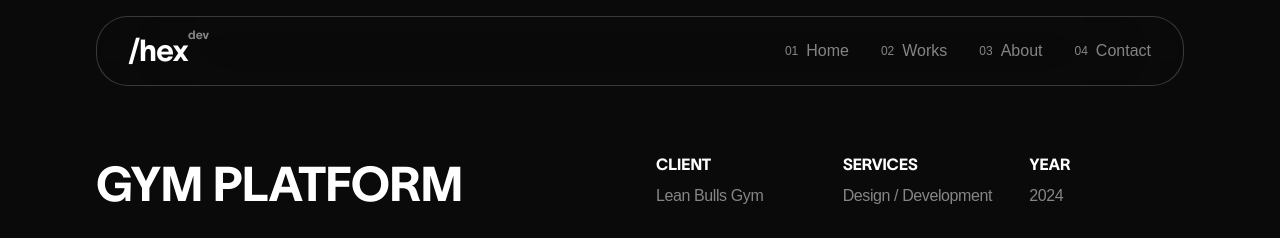
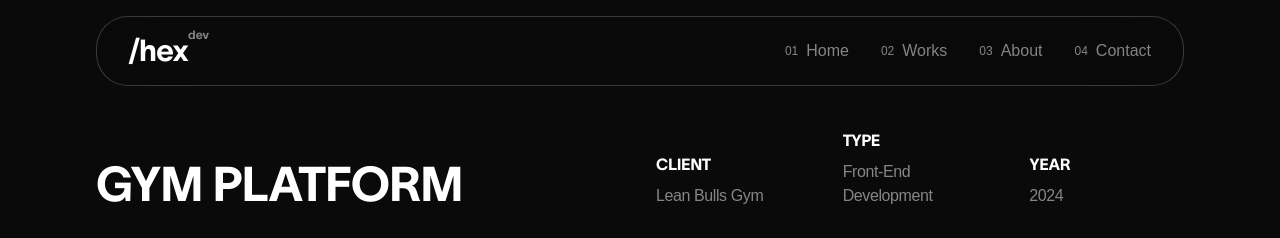
Before and after one commit to 66HEX/personal-website, a Next.js app: page /works/1 in a window 1280 px wide. Shown: the top 238 px of the page. Built offline with nearby package versions, Linux system fonts and the light colour scheme; a web font is replaced by a local one.

Commit message:
changed worksData

```diff
--- a/app/data/worksData.js
+++ b/app/data/worksData.js
@@ -6,7 +6,7 @@ export const works = [
         images: ["/images/works/leanbulls2.png", "/images/works/leanbulls3.png"],
         client: "Lean Bulls Gym",
         year: 2024,
-        type: ["Design", "Development"],
+        type: "Front-End Development",
         liveLink: "https://lean-bulls-gym.vercel.app/",
         description: [
             "The Lean Bulls Gym website provides an engaging and user-friendly platform to explore everything this powerlifting gym has to offer. With detailed information on coaching team, membership options and services, the site serves as a central hub for current and prospective members.",
@@ -19,7 +19,7 @@ export const works = [
         images: ["/images/works/logo2.png", "/images/works/logo3.png"],
         client: "Natalia Jasińska",
         year: 2024,
-        type: ["Design"],
+        type: "Brand Identity",
         description: [
             "The logo redesign for Natalia is a modern, bold monogram combining the initials 'NJ' in a powerful, athletic style. The design reflects Natalia's expertise in working with powerlifters and strength athletes, emphasizing strength, precision, and professionalism.",
             "Moving away from the previous delicate and feminine script style, the new logo is strong and dynamic, representing the sport of powerlifting and Natalia’s commitment to helping athletes achieve their best physical performance. The monogram is designed to be versatile, working seamlessly across various platforms and applications, from websites to gym apparel."
@@ -31,10 +31,10 @@ export const works = [
         mainImage: "/images/works/sponsor1.png",
         client: "Lean Bulls Gdynia",
         year: 2024,
-        type: ["Design", "Marketing"],
+        type: "Marketing Design",
         description: [
             "This project involved creating a detailed sponsorship offer for the Powerlifting Club, aimed at securing support and partnerships from local and national businesses. The offer highlights the benefits of sponsoring the club, including exposure at competitions, events, and training sessions.",
-            "The document was designed to be visually appealing and informative, showcasing the club's achievements, key members, and its community-driven approach. The sponsorship proposal also outlines various support options, including event-specific and long-term partnerships, ensuring that potential sponsors have clear and flexible options to get involved.",
+            "The document was designed to be visually appealing and informative, showcasing the club's achievements, key members, and its community-driven approach. The sponsorship proposal also outlines various support options, including event-specific and long-term partnerships, ensuring that potential sponsors have clear and flexible options to get involved."
         ]
     },
     {
@@ -44,7 +44,7 @@ export const works = [
         images: ["/images/works/angelika2.png", "/images/works/angelika3.png"],
         client: "Angelika Grzejdziak",
         year: 2024,
-        type: ["Design", "Development"],
+        type: "E-Commerce Design",
         liveLink: "https://angelikagrzejdziak.pl/",
         description: [
             "Angelika Grzejdziak's website is an inviting and informative platform tailored to individuals looking to elevate their fitness and nutrition. Showcasing a range of services from personalized meal plans to custom workout routines, the site is a one-stop shop for health enthusiasts.",
@@ -58,7 +58,7 @@ export const works = [
         images: ["/images/works/natalia2.png", "/images/works/natalia3.png"],
         client: "Natalia Jasińska",
         year: 2024,
-        type: ["Design", "Development"],
+        type: "E-Commerce Design",
         liveLink: "https://nataliajasinska.pl/",
         description: [
             "The website for Natalia Jasińska is primarily designed to showcase and sell collaboration opportunities and Natalia's flagship ebook, PowerEater. This comprehensive guide dives deep into nutrition strategies tailored for strength athletes, helping them achieve peak performance and recovery.",
--- a/app/works/[id]/page.tsx
+++ b/app/works/[id]/page.tsx
@@ -69,10 +69,10 @@ export default function WorkDetailsPage({ params }: { params: { id: string } })
                             <div ref={typeRef} style={{visibility: "hidden"}}
                                  className="col-span-2 md:col-span-1 flex-col justify-end flex gap-2">
                                 <p className="text-sm md:text-base font-[750] tracking-tight leading-none uppercase">
-                                    Services
+                                    Type
                                 </p>
                                 <p className="text-sm md:text-base font-[300] tracking-tight leading-none opacity-50">
-                                    {project.type.join(" / ")}
+                                    {project.type}
                                 </p>
                             </div>
                             <div style={{visibility: "hidden"}} ref={yearRef}
@@ -155,7 +155,7 @@ export default function WorkDetailsPage({ params }: { params: { id: string } })
                 {project.liveLink && (
                     <button
                         ref={buttonRef}
-                        className="w-full text-sm md:text-xl font-[300] mt-8 lg:mt-12 mb-24 bg-white/5 border border-white/20 rounded-full tracking-tight leading-none flex justify-center items-center">
+                        className="w-full text-sm md:text-xl font-[300] mt-8 lg:mt-12 bg-white/5 border border-white/20 rounded-full tracking-tight leading-none flex justify-center items-center">
                         <Link
                             className="h-full w-full px-4 py-4"
                             href={project.liveLink}
@@ -168,6 +168,7 @@ export default function WorkDetailsPage({ params }: { params: { id: string } })
                         </Link>
                     </button>
                 )}
+                <div className="w-full h-32"/>
             </div>
         </div>
     );
--- a/app/works/page.tsx
+++ b/app/works/page.tsx
@@ -69,7 +69,7 @@ export default function WorksPage() {
                                         <p className="text-2xl md:text-5xl font-[750] opacity-50">{project.title}</p>
                                     </div>
                                     <div className="col-span-1 text-sm md:text-base font-[300] hidden lg:flex justify-start items-center opacity-50">
-                                        {project.type.join(" / ")}
+                                        {project.type}
                                     </div>
                                     <div className="col-span-1 text-sm md:text-base font-[300] flex justify-end items-center opacity-50">
                                         <p>{project.year}</p>
```
